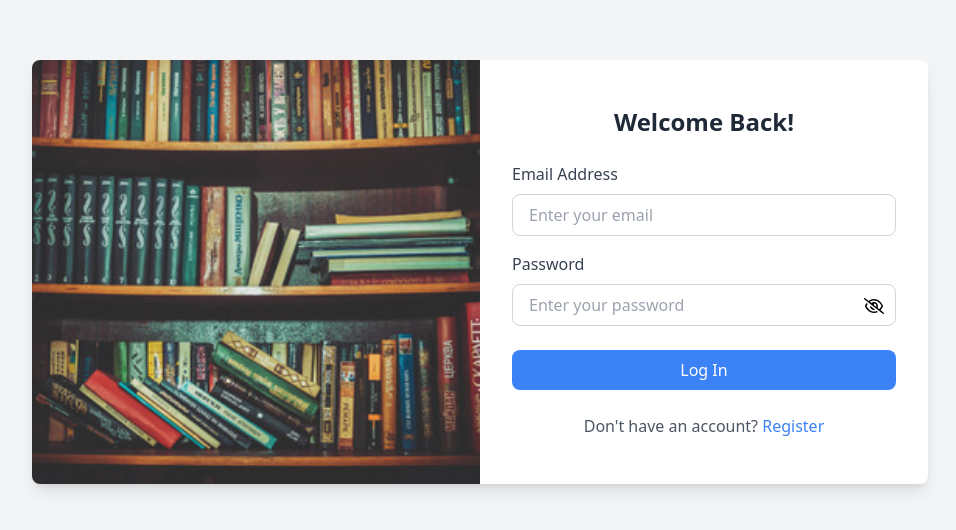
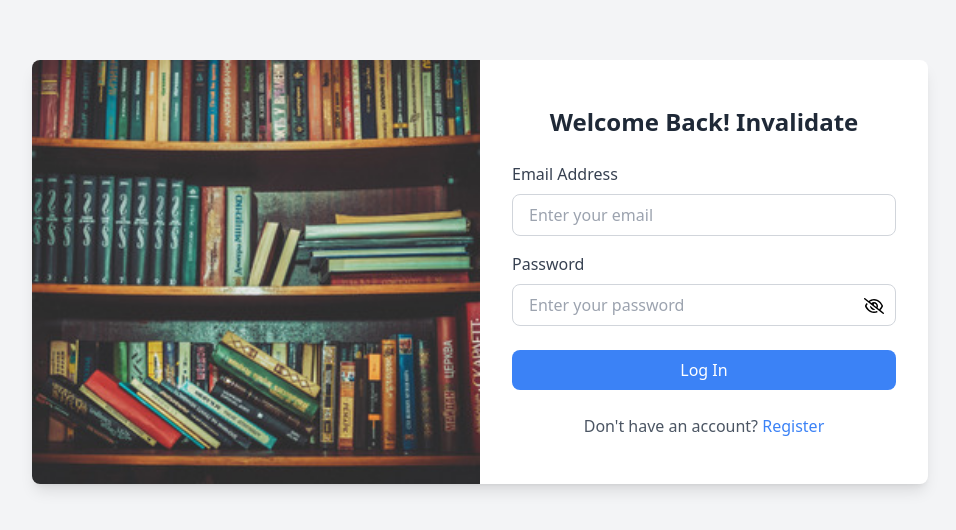
Before and after one commit to shreyash-tatvasoft/LMS-FE, a React (Vite) app: page /login in a window 1280 px wide. Shown: the part 128-658 px from the top of the page, without its empty margins (160-1116 px from the left). Built offline with nearby package versions, Linux system fonts and the light colour scheme; no server answers.

Commit message:
Updated code

```diff
--- a/src/pages/Login.tsx
+++ b/src/pages/Login.tsx
@@ -108,7 +108,7 @@ const Login: React.FC = () => {
         {/* Right Side - Login Form */}
         <div className="flex flex-col items-center justify-center w-full lg:w-1/2 p-8">
           <h2 className="text-2xl font-semibold text-gray-800 mb-6">
-            Welcome Back!
+            Welcome Back! Invalidate
           </h2>
           <form
             className="w-full max-w-sm"
```
